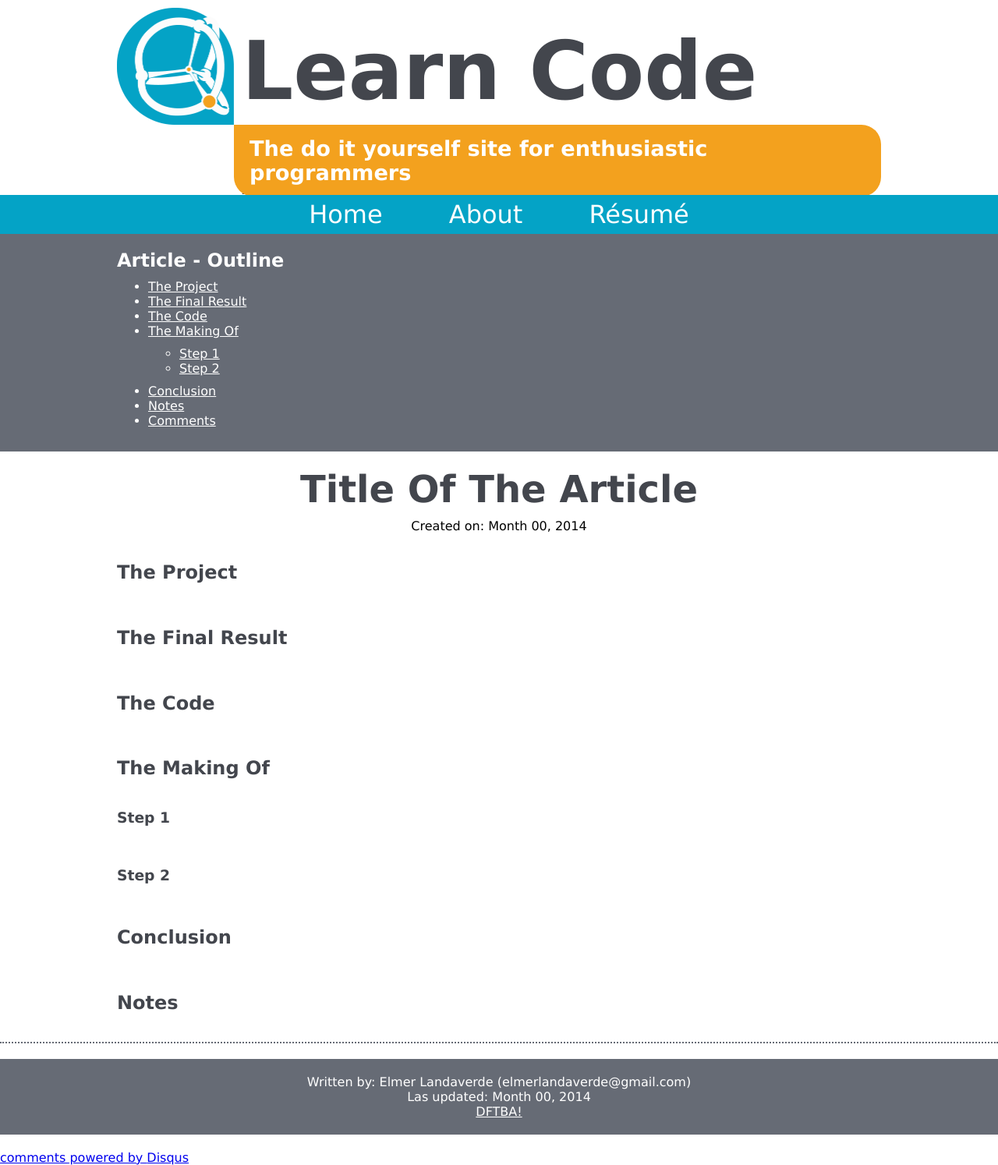
After one commit to elmerland/home_page, a PHP site: page /articles/dynamic_table.php in a window 1280 px wide. The commit adds this page. Shown: the whole page at 78% size. Run offline with PHP 8.4, Linux system fonts and the light colour scheme; some libraries are stand-ins or nearby versions.

```diff
--- /dev/null
+++ b/articles/dynamic_table.php
@@ -0,0 +1,106 @@
+<!DOCTYPE html>
+<html>
+<head>
+	<?php
+		require_once("../php/mainCSS.php");
+		require_once("../php/articleCSS_JS.php");
+	?>
+	<title>Dynamic Table</title>
+</head>
+<body>
+	<?php
+		require_once("../php/header.php");
+		require_once("../php/nav.php");
+	?>
+	<article class="main">
+
+		<div id="outline">
+			<section>
+				<h2>Article - Outline</h2>
+				<ul>
+					<li><a href="#theProject">The Project</a></li>
+					<li><a href="#theFinalResult">The Final Result</a></li>
+					<li><a href="#theCode">The Code</a></li>
+					<li><a href="#theMakingOf">The Making Of</a></li>
+					<ul>
+						<li><a href="#step1">Step 1</a></li>
+						<li><a href="#step2">Step 2</a></li>
+					</ul>
+					<li><a href="#conclusion">Conclusion</a></li>
+					<li><a href="#notes">Notes</a></li>
+					<li><a href="#disqus_thread">Comments</a></li>
+				</ul>
+			</section>
+		</div>
+
+		<header>
+			<h1>Title Of The Article</h1>
+			<p><time pubdate datetime="2014-00-00">Created on: Month 00, 2014</time></p>
+		</header>
+
+		<div id="content">
+
+			<h2 id="theProject">The Project</h2>
+			<span><a class="toTop" href="#">Back to top</a></span>
+
+			<p>
+			</p>
+
+			<h2 id="theFinalResult">The Final Result</h2>
+			<span><a class="toTop" href="#">Back to top</a></span>
+
+			<p>
+			</p>
+
+			<h2 id="theCode">The Code</h2>
+			<span><a class="toTop" href="#">Back to top</a></span>
+
+			<p>
+			</p>
+
+			<h2 id="theMakingOf">The Making Of</h2>
+			<span><a class="toTop" href="#">Back to top</a></span><br>
+
+			<h3 id="step1">Step 1</h3>
+			<span><a class="toTop" href="#">Back to top</a></span>
+
+			<p>
+			</p>
+
+			<h3 id="step2">Step 2</h3>
+			<span><a class="toTop" href="#">Back to top</a></span>
+
+			<p>
+			</p>
+
+			<h2 id="conclusion">Conclusion</h2>
+			<span><a class="toTop" href="#">Back to top</a></span>
+
+			<p>
+			</p>
+
+			<h2 id="notes">Notes</h2>
+			<span><a class="toTop" href="#">Back to top</a></span>
+
+			<p>
+			</p>
+
+		</div>
+
+		<section class="social">
+			<?php
+				include("../php/social/fbLike.php");
+			?>
+		</section>
+
+		<footer>
+			<p>
+				Written by: Elmer Landaverde (elmerlandaverde@gmail.com)<br>
+				Las updated: Month 00, 2014<br>
+				<a title="Nerdfighters" href="http://nerdfighters.ning.com/" target="_blank">DFTBA!</a>
+			</p>
+		</footer>
+		<?php require_once("../php/disqus.php"); ?>
+	</article>
+</body>
+</html>
--- a/php/articleExcerpts.php
+++ b/php/articleExcerpts.php
@@ -20,7 +20,7 @@
 <article class="excerpt">
 	<header>
 		<h3>
-			<a title="Creating a Dynamically Sized Table with JavaScript" href="#" rel="alternate">
+			<a title="Creating a Dynamically Sized Table with JavaScript" href="http://learncodeart.com/articles/dynamic_table.php" rel="alternate">
 				Creating a Dynamically Sized Table with JavaScript
 			</a>
 		</h3>
@@ -39,7 +39,7 @@
 <article class="excerpt">
 	<header>
 		<h3>
-			<a title="Creating a little snake game" href="articles/snake-game.php" rel="alternate">
+			<a title="Creating a little snake game" href="http://learncodeart.com/articles/snake_game.php" rel="alternate">
 				Creating a Little Snake Game
 			</a>
 		</h3>
```
Also changed, not shown: articles/snake_game.php (renamed from articles/snake-game.php).
